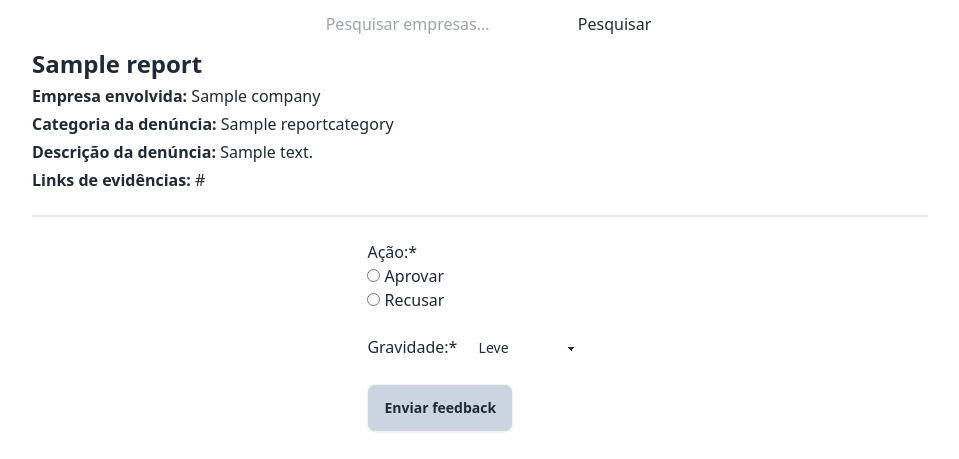
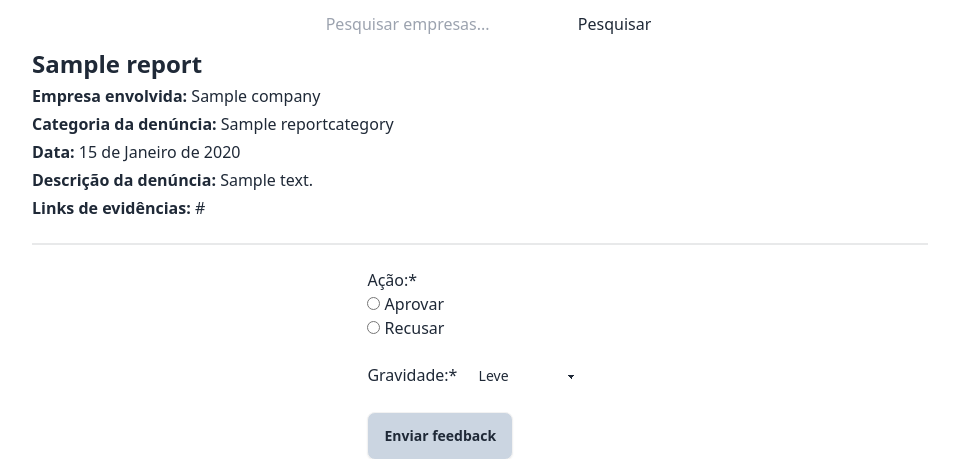
Before and after one commit to PenseNisso/PenseNissoApp, a Django app: page /users/moderation/pending_reports/1 in a window 1280 px wide. Shown: the part 64-523 px from the top of the page, without its empty margins (160-1119 px from the left). Run offline with Django 4.2, Linux system fonts and the light colour scheme; a user stored in the database is signed in; tables that the repository leaves empty hold one stand-in row (values such as "Sample post"); some libraries are stand-ins or nearby versions.

Commit message:
refactor(moderations): add report date to validation page

```diff
--- a/user/templates/report_validation.html
+++ b/user/templates/report_validation.html
@@ -11,6 +11,7 @@
     <h2 class="text-2xl font-bold">{{ report.title }}</h2>
     <p><strong>Empresa envolvida: </strong>{{ report.company }}</p>
     <p><strong>Categoria da denúncia: </strong>{{ report.category }}</p>
+    <p><strong>Data: </strong>{{ report.date }}</p>
     <p><strong>Descrição da denúncia: </strong>{{ report.content }}</p>
     <p><strong>Links de evidências: </strong>{{ report.links|join:", "|urlize|url_fix }}</p>
 </div>
```
